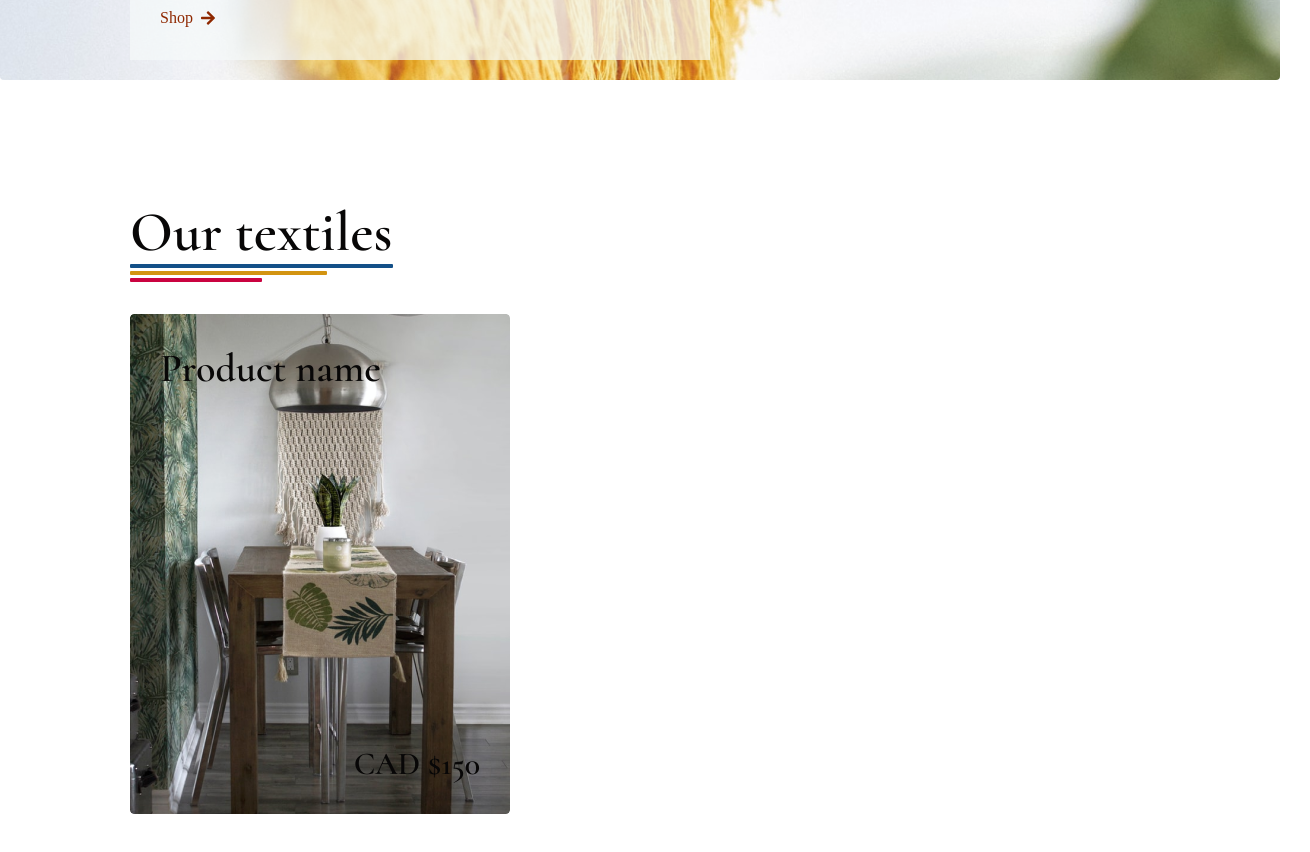
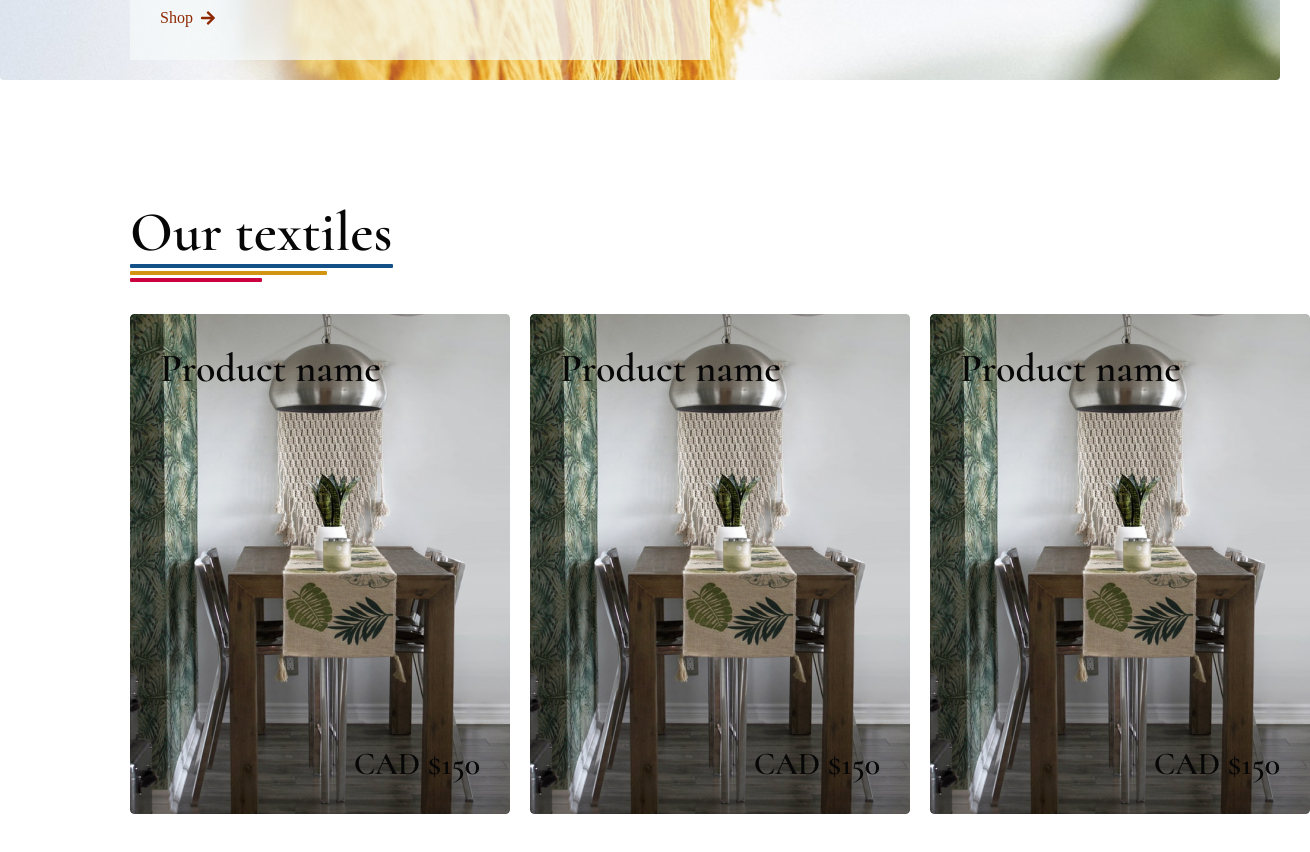
Before and after one commit to bekahjaned/arcane-website, a React (Create React App) app: page / in a window 1280 px wide. Shown: the part 720-1572 px from the top of the page, 1310 px wide, since content can reach past the window. Built offline with nearby package versions, Linux system fonts and the light colour scheme; a web font is replaced by a local one.

Commit message:
Create a ProductsReel component to hold ProductCards

```diff
--- a/src/Components/ProductCard/product-card.css
+++ b/src/Components/ProductCard/product-card.css
@@ -2,6 +2,7 @@
   position: relative;
   width: 380px;
   height: 500px;
+  margin-right: 20px;
 }
 
 img {
--- a/src/Components/ProductsReel/index.js
+++ b/src/Components/ProductsReel/index.js
@@ -1,9 +1,14 @@
 import React from 'react'
+import './products-reel.css'
+
+import ProductCard from '../ProductCard/'
 
 function ProductsReel() {
     return (
-        <div>
-
+        <div className="reel-wrapper">
+            <ProductCard />
+            <ProductCard />
+            <ProductCard />
         </div>
     )
 }
--- /dev/null
+++ b/src/Components/ProductsReel/products-reel.css
@@ -0,0 +1,3 @@
+.reel-wrapper {
+  display: flex;
+}
--- a/src/Components/TextilesArea/index.js
+++ b/src/Components/TextilesArea/index.js
@@ -2,13 +2,13 @@ import React from 'react'
 import './textiles-area.css'
 
 import Title from '../Title/'
-import ProductCard from '../ProductCard/'
+import ProductsReel from '../ProductsReel/'
 
 function TextilesArea() {
     return (
         <div className="textiles-area">
             <Title text="Our textiles" />
-            <ProductCard />
+            <ProductsReel />
         </div>
     )
 }
--- a/src/Components/TextilesArea/textiles-area.css
+++ b/src/Components/TextilesArea/textiles-area.css
@@ -1,3 +1,7 @@
 .textiles-area {
-  padding: 120px 0 100px 130px;
+  padding-top: 120px;
+  padding-bottom: 100px;
+  padding-left: 130px;
+  height: 100vh;
+  /* my laptop screen is small, so I still have to scroll in this */
 }
```
Also changed, not shown: 1 other file (tests, documents, lock files or other folders).
